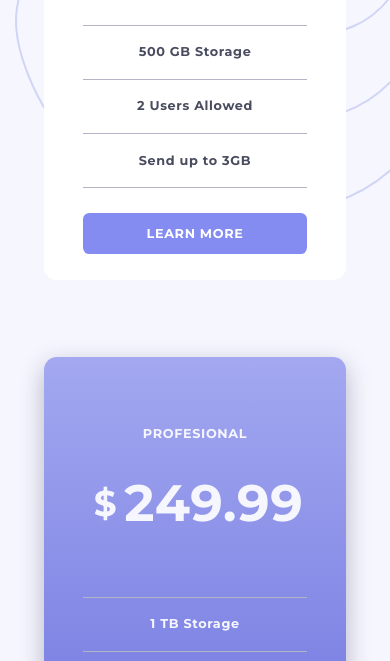
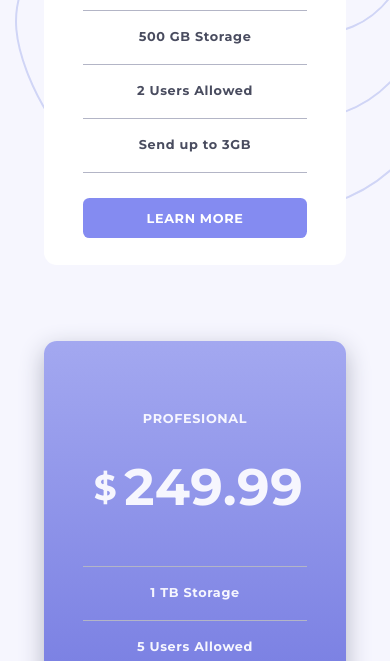
Before and after one commit to dvenomb98/Pricing, a plain HTML site: page index.html in a window 390 px wide. Shown: the part 439-1100 px from the top of the page. Drawn offline with Linux system fonts and the light colour scheme.

Commit message:
Update style.css

```diff
--- a/css/style.css
+++ b/css/style.css
@@ -269,7 +269,7 @@ input:checked + .slider:before {
     border-radius: 1em;
   }
   .box:nth-of-type(2) h1 {
-    padding: 0em 0em 1em;
+    padding: 0em 0em 0.7em;
   }
   .box:nth-child(1) {
     margin-right: 0em;
@@ -279,6 +279,9 @@ input:checked + .slider:before {
     margin-left: 0em;
     flex-grow: 0;
   }
+  .box h1 {
+  padding-bottom: 0.7em;
+}
   .switcher {
     margin-bottom: 5em;
   }
```
